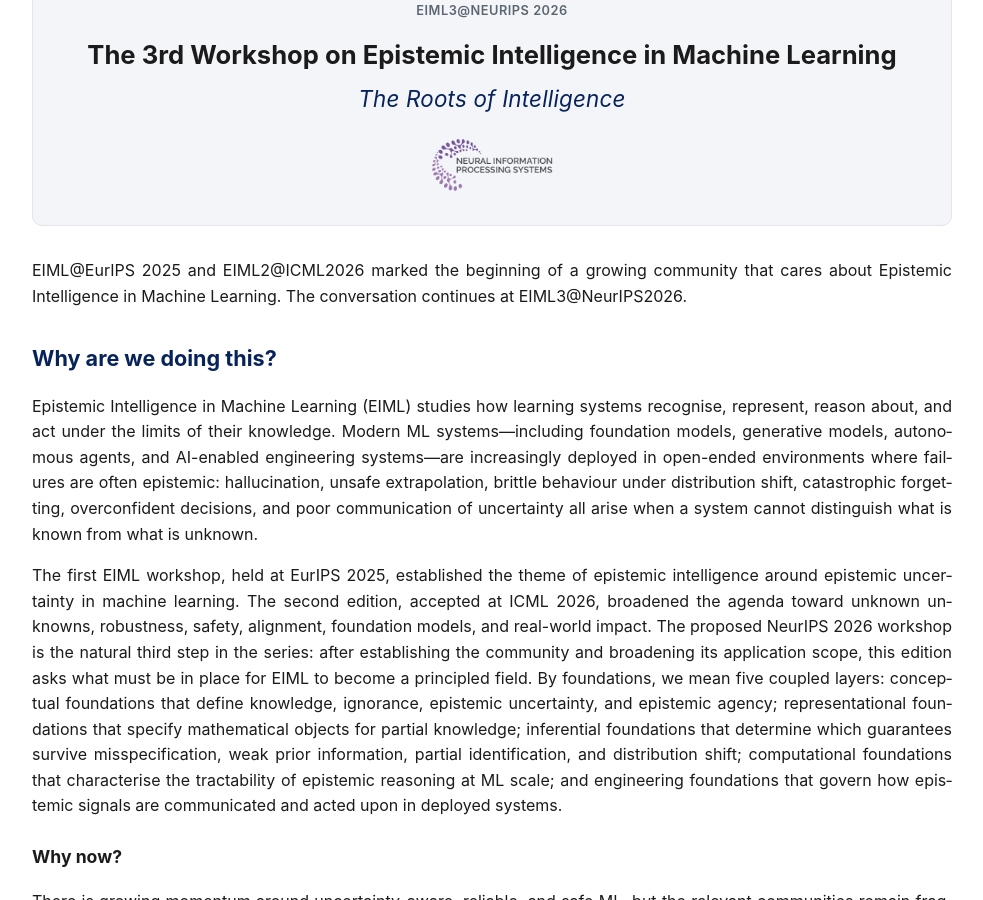
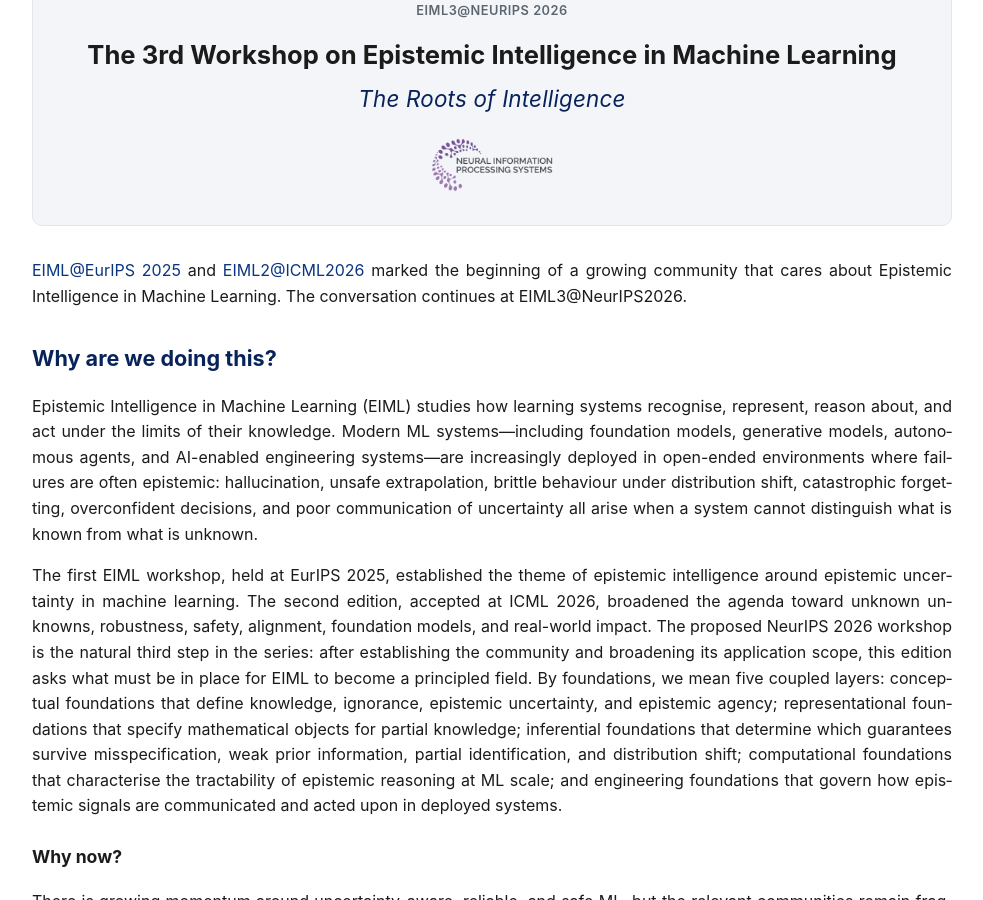
Before and after one commit to epistemic-intelligence-in-ml/epistemic-intelligence-in-ml.github.io, a Jekyll site: the page built from index.md, in a window 1280 px wide and 900 px high, scrolled down 333 px. Shown: the whole window, without its empty margins (148-1131 px from the left). Built offline with Jekyll 4.4.1, drawn with Linux system fonts in a browser that asks for light colours; some of the changed lines change nothing that is shown.

Commit message:
insert link to previous workshop websites

```diff
--- a/index.md
+++ b/index.md
@@ -17,7 +17,9 @@ permalink: /
   {% endif %}
 </div>
 
-EIML@EurIPS 2025 and EIML2@ICML2026 marked the beginning of a growing community that cares about Epistemic Intelligence
+[EIML@EurIPS 2025](https://sites.google.com/view/eiml-eurips2025/home)
+and [EIML2@ICML2026](https://sites.google.com/view/eimlicml2026/home) marked the beginning of a growing community that
+cares about Epistemic Intelligence
 in Machine Learning.
 The conversation continues at EIML3@NeurIPS2026.
 
```
